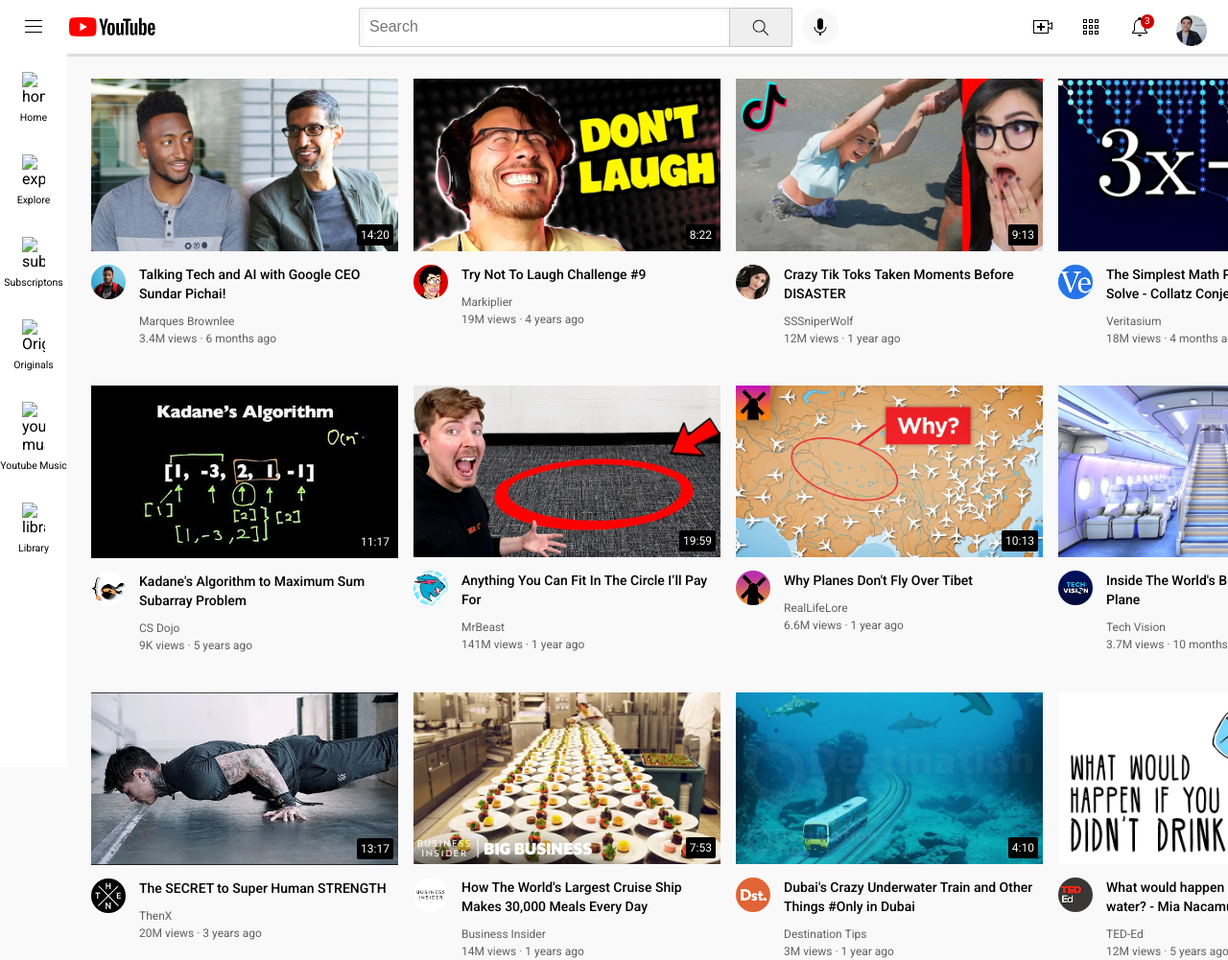
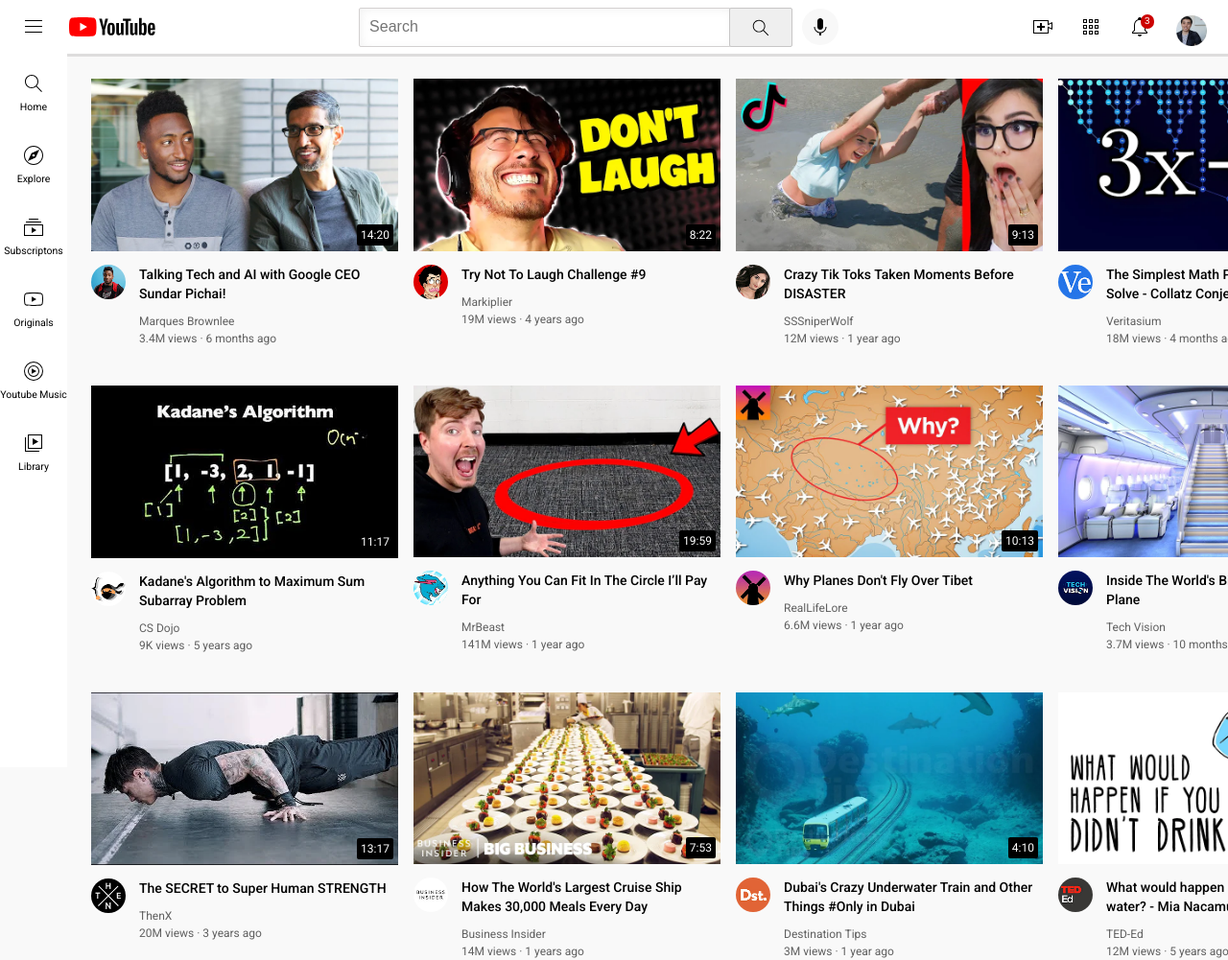
Before and after one commit to AyeshaSeemab93/Youtube-Dummy-Project-Html-Css, a plain HTML site: page Youtube.html in a window 1280 px wide. Shown: the top 1001 px of the page at 96% size. Drawn offline with Linux system fonts and the light colour scheme.

Commit message:
Resetting links

```diff
--- a/Youtube.html
+++ b/Youtube.html
@@ -13,6 +13,7 @@
 <link rel="preconnect" href="https://fonts.googleapis.com">
 <link rel="preconnect" href="https://fonts.gstatic.com" crossorigin>
 <link href="https://fonts.googleapis.com/css2?family=Roboto:wght@400;500;700;900&display=swap" rel="stylesheet">
+<link rel="stylesheet" href="./Style/video.css">
 </head>
 
 <body>
@@ -67,38 +68,34 @@
        <!-- Side bar -->
   <nav class="sidebar">
     <div class="side">
-      <img class="side-icon" src="../Youtube/Icons/home.svg" alt="home">
+      <img class="side-icon" src="./Icons/search.svg" alt="home">
       <div class="side-button">Home</div>
     </div>
     <div class="side">
-      <img class="side-icon" src="../Youtube/Icons/explore.svg" alt="explore">
+      <img class="side-icon" src="./Icons/explore.svg" alt="explore">
       <div class="side-button">Explore</div>
     </div>
       <div class="side">
-        <img class="side-icon" src="../Youtube/Icons/subscriptions.svg" alt="subscriptions">
+        <img class="side-icon" src="./Icons/subscriptions.svg" alt="subscriptions">
         <div class="side-button">Subscriptons</div>
       </div>
       <div class="side">
-        <img class="side-icon" src="../Youtube/Icons/originals.svg" alt="Originals">
+        <img class="side-icon" src="./Icons/originals.svg" alt="Originals">
         <div class="side-button">Originals</div>
       </div>
       <div class="side">
-        <img class="side-icon" src="../Youtube/Icons/youtube-music.svg" alt="youtube-music">
+        <img class="side-icon" src="./Icons/youtube-music.svg" alt="youtube-music">
         <div class="side-button">Youtube Music</div>
       </div>
       <div class="side">
-        <img class="side-icon" src="../Youtube/Icons/library.svg" alt="library">
+        <img class="side-icon" src="./Icons/library.svg" alt="library">
         <div class="side-button">Library</div>
       </div>
     </div>
 
 
   </nav>
-
-
-<!-- ............................. -->
-<!-- ............................... -->
-
+<!-- BODY -->
 <main>
   <section class="container">
 
@@ -499,15 +496,6 @@
       </div>
      </div>
     </section>
-    <!-- .................................... -->
-
-
-    <!-- .................................... -->
-
-
-
-
-
 
 
   </section>
```
Also changed, not shown: 1 other file.
